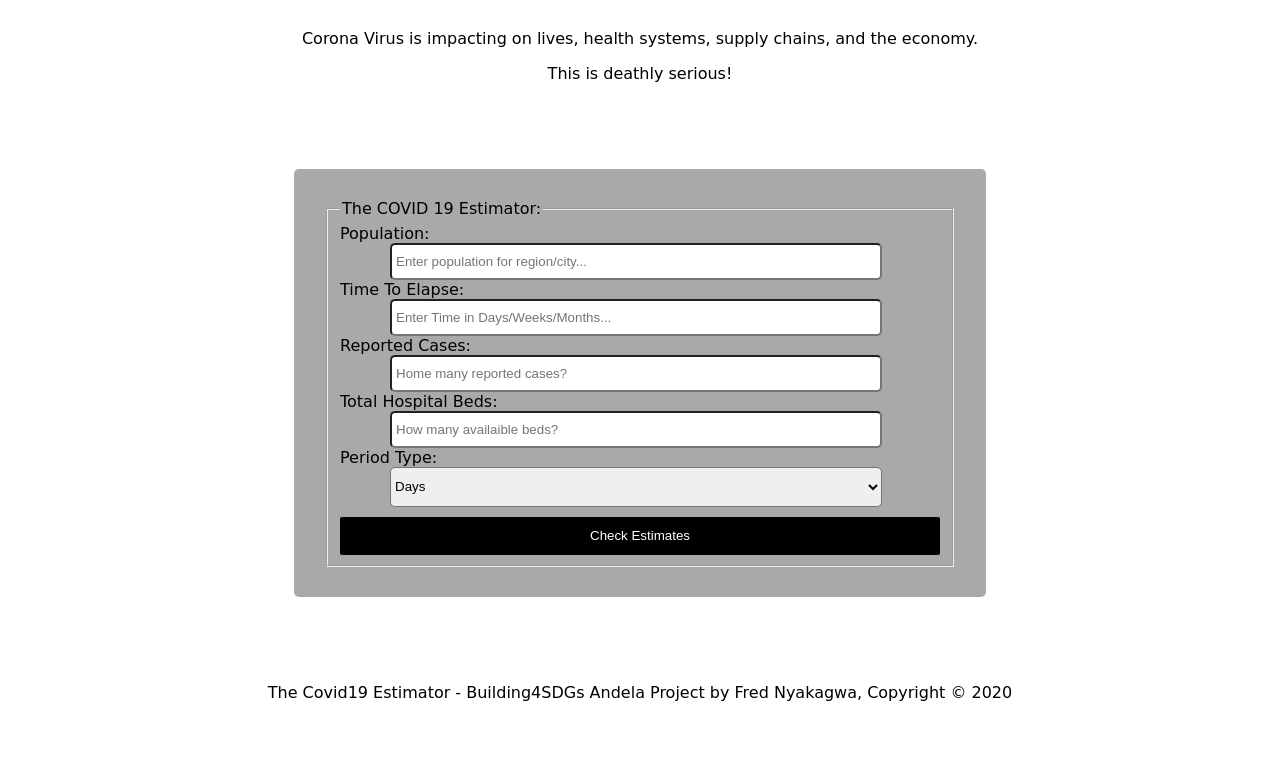
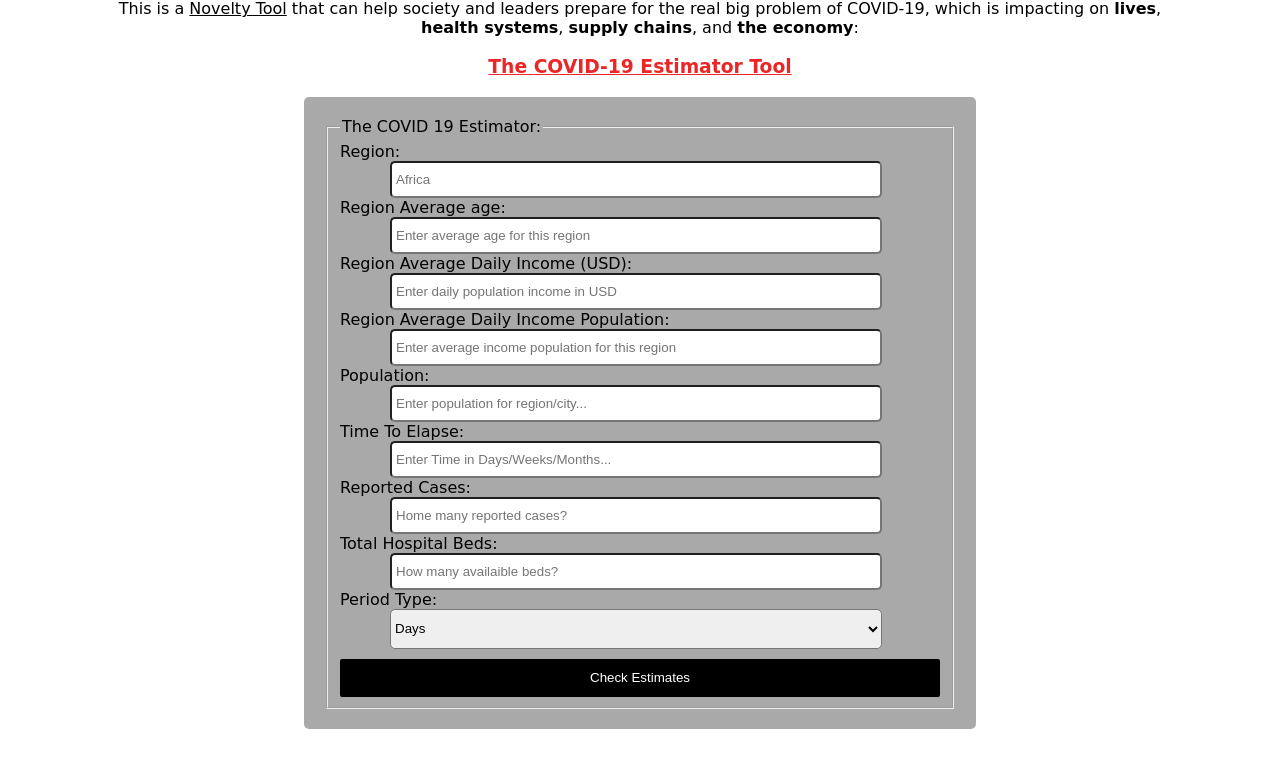
Before and after one commit to nyakagwafred/BuildforSDG, a website: page index.html in a window 1280 px wide. Shown: the part 151-933 px from the top of the page. Before the commit the page ends 897 px from the top, so only its background shows below. Drawn offline with Linux system fonts and the light colour scheme.

Commit message:
modified:   CSS/text.css 	modified:   index.html

```diff
--- a/CSS/text.css
+++ b/CSS/text.css
@@ -5,8 +5,6 @@ body {
 header {
   background-color: rgb(255, 255, 255);
   color: rgb(0, 0, 0);
-  margin-top: 10px;
-  padding: 20px;
 }
 
 footer{
@@ -17,17 +15,22 @@ footer{
   text-align: center;
 }
 
-header p {
+header p, h3 {
   text-align: center;
+}
+
+header h3 {
+  padding: 0px;
+  margin-bottom: 0px;
 }
 
 .sub {
     background-color: darkgray;
     border-radius: 5px;
-    margin-top: 1rem;
-    padding: 30px;
+    margin-top: 10px;
+    padding: 20px;
     width: 50%;
-    margin: 50px auto;
+    margin: 20px auto;
 }
 
 header h1 {
@@ -63,4 +66,14 @@ input[type="text"]{
 .form {
   border: #b9a099;
   border-radius: 10px;
+
 }
+
+.novelty {
+  margin: auto 100px;
+}
+
+.light {
+  color: rgb(235, 38, 38);
+
+}
--- a/index.html
+++ b/index.html
@@ -13,15 +13,29 @@
 
 <body>
         <header>
-            <h1>The Pandemic! COVID-19</h1>
-            <p> Corona Virus is impacting on lives, health systems, supply chains, and the economy.</p>
-            <p>This is deathly <span class="highlighter">serious!</span></p>
+            <h1>The Pandemic! <span class="light">COVID-19</span></h1>
+            <div class="novelty">
+                <p> This is a <u>Novelty Tool</u> that can help society and leaders prepare for the real big problem of COVID-19, which is impacting on <b>lives</b>, <b>health systems</b>, <b>supply chains</b>, and <b>the economy</b>:</p>
+            </div>
+            <h3><u class="light">The <span class="light">COVID-19</span> Estimator Tool</u></h3>
         </header>
 
     <div class="sub">
         <form action="/action_page.php" class="form">
             <fieldset>
                 <legend>The COVID 19 Estimator:</legend>
+                <label for="data-region">Region:</label><br>
+                <input type="text" data-region="Region" name="Population" id="data-region" placeholder="Africa" required><br>
+
+                <label for="data-avgAge">Region Average age:</label><br>
+                <input type="text" avgAge ="population" name="Average Age" id="data-avgAge" placeholder="Enter average age for this region" required><br>
+
+                <label for="data-avgDailyIncomeInUSD">Region Average Daily Income (USD):</label><br>
+                <input type="text" avgAge="population" name="Average Age" id="data-avgDailyIncomeInUSD" placeholder="Enter daily population income in USD" required><br>
+
+                <label for="data-avgDailyIncomePopulation">Region Average Daily Income Population:</label><br>
+                <input type="text" data-avgDailyIncomePopulation ="population" name="Average Age" id="data-avgDailyIncomePopulation" placeholder="Enter average income population for this region" required><br>
+
                 <label for="data-population">Population:</label><br>
                 <input type="text" data-population="population" name="Population"id="data-population" placeholder="Enter population for region/city..." required><br>
 
```
